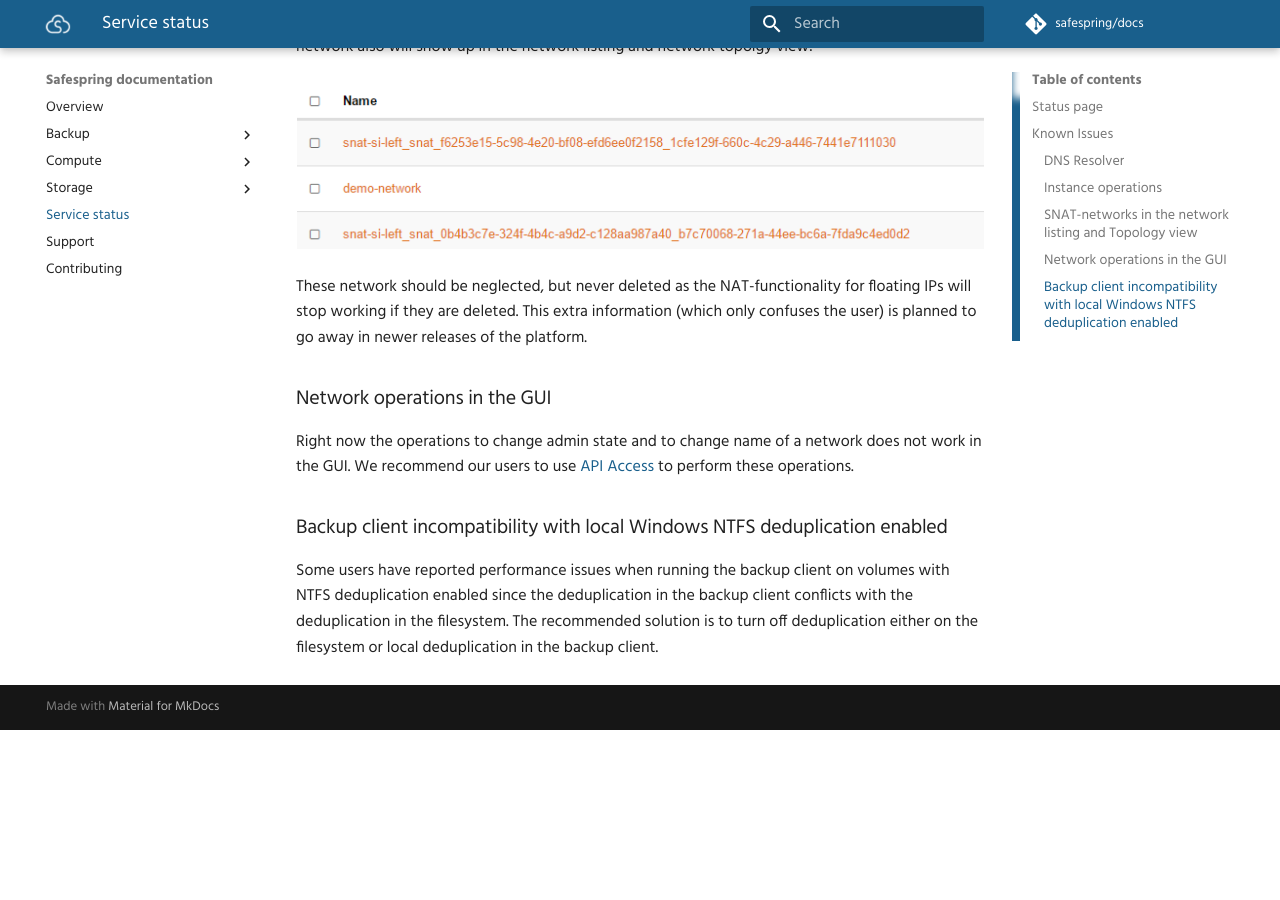
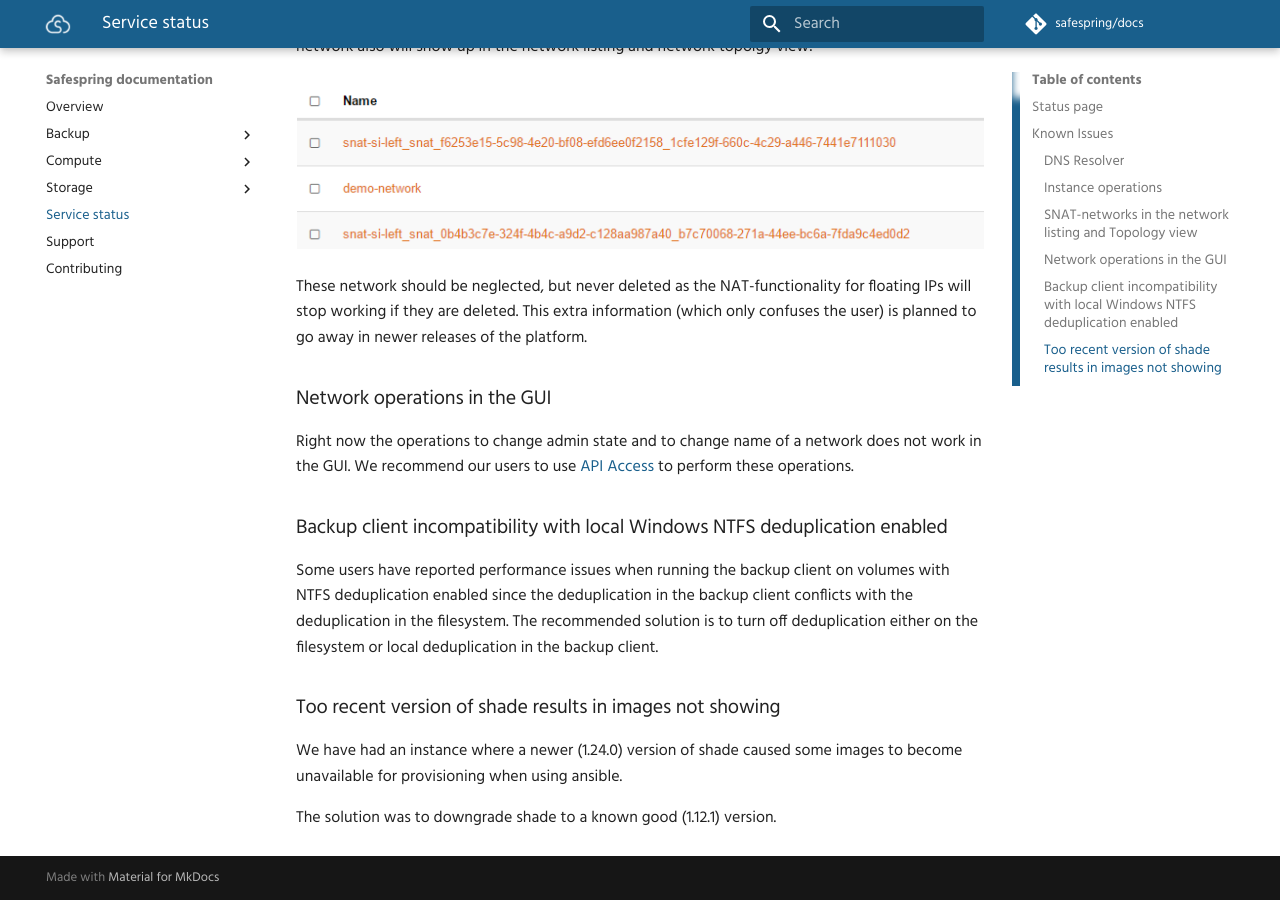
Before and after one commit to safespring/docs, an MkDocs documentation site: the page built from content/status.md, in a window 1280 px wide and 900 px high, scrolled down 2514 px. Built offline with MkDocs 1.6.1 and Material for MkDocs 9.7.7, drawn with Linux system fonts in a browser that asks for light colours; comment, search, counter and statistics services are not loaded; old or Windows-style settings are respelled for this version of MkDocs; before the commit the page ends 3244 px from its top, so only the background shows below that.

Commit message:
Added section on shade version incompatiblity

```diff
--- a/content/status.md
+++ b/content/status.md
@@ -80,3 +80,10 @@ volumes with NTFS deduplication enabled since the deduplication in the backup
 client conflicts with the deduplication in the filesystem. The recommended solution
 is to turn off deduplication either on the filesystem or local deduplication
 in the backup client.
+
+### Too recent version of shade results in images not showing
+
+We have had an instance where a newer (1.24.0) version of shade caused some
+images to become unavailable for provisioning when using ansible.
+
+The solution was to downgrade shade to a known good (1.12.1) version.
```
